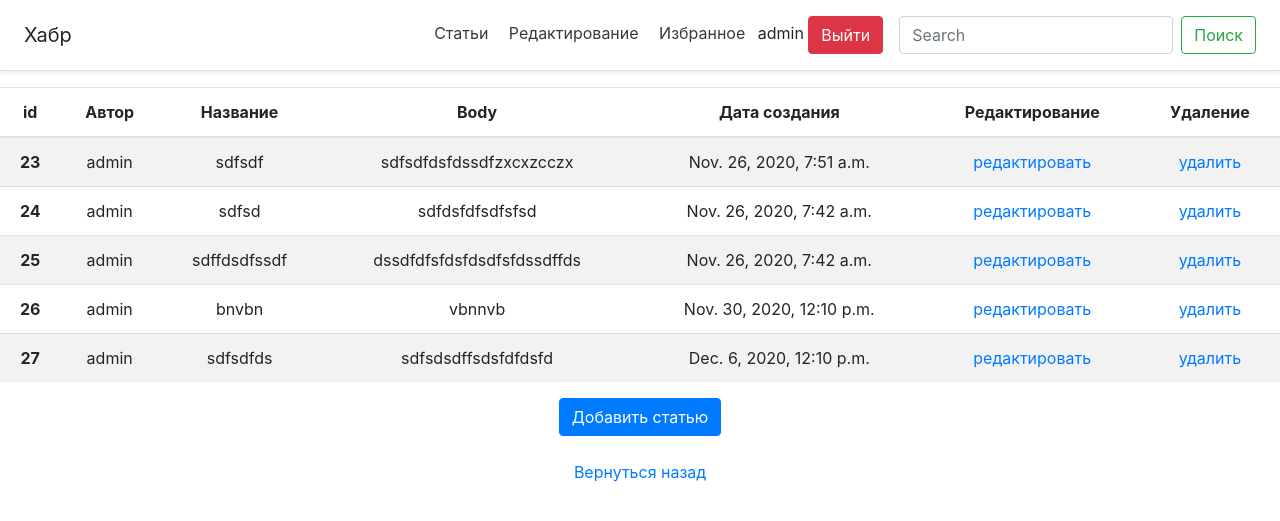
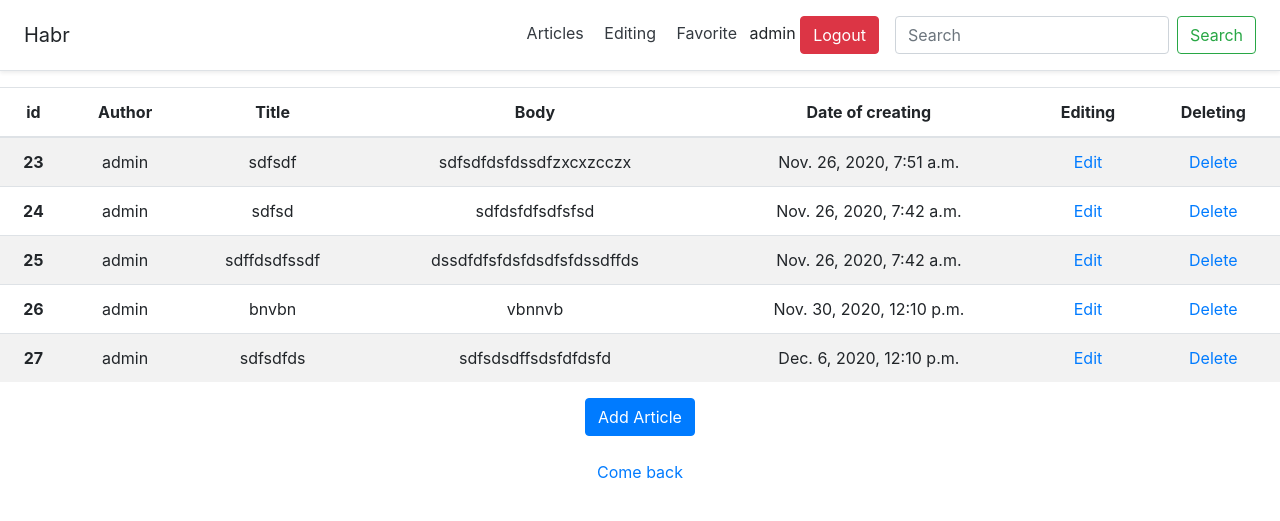
Before and after one commit to prostopank/Blog, a Django app: page /editpage in a window 1280 px wide. Shown: the top 521 px of the page. Run offline with Django 3.2, Linux system fonts and the light colour scheme; a user stored in the database is signed in; data comes from the database, SQL or seed files in the repository; both versions use the stored data as it was after the commit.

Commit message:
Switch to eng

```diff
--- a/Blog/main/templates/main/base.html
+++ b/Blog/main/templates/main/base.html
@@ -9,22 +9,22 @@
 <body class="text-center" >
     <head >
     <div class="d-flex flex-column flex-md-row align-items-center p-3 px-md-4 mb-3 bg-white border-bottom shadow-sm">
-        <h5 class="my-0 mr-md-auto font-weight-normal">Хабр</h5>
+        <h5 class="my-0 mr-md-auto font-weight-normal">Habr</h5>
         <nav class="my-2 my-md-0 mr-md-3">
-          <a class="p-2 text-dark" href="/">Статьи</a>
-          <a class="p-2 text-dark" href="/editpage">Редактирование</a>
+          <a class="p-2 text-dark" href="/">Articles</a>
+          <a class="p-2 text-dark" href="/editpage">Editing</a>
           {% if request.user.is_authenticated %}
-          <a class="p-2 text-dark" href="/favoritearticle">Избранное</a>
+          <a class="p-2 text-dark" href="/favoritearticle">Favorite</a>
           <td>{{request.user}}</td>
-          <a class="btn btn-danger" href="logout">Выйти</a>
+          <a class="btn btn-danger" href="logout">Logout</a>
           {% else %}
-          <a class="p-2 text-dark" href="/login">Войти</a>
-          <a class="btn btn-outline-primary" href="/register">Регистрация</a>
+          <a class="p-2 text-dark" href="/login">Sign in</a>
+          <a class="btn btn-outline-primary" href="/register">Registration</a>
           {% endif %}
         </nav>
         <form class="form-inline my-2 my-lg-0" action="{% url 'search' %}" method="GET">
             <input class="form-control mr-sm-2" type="search" placeholder="Search" aria-label="Search" name="search">
-            <button class="btn btn-outline-success my-2 my-sm-0" type="submit">Поиск</button>
+            <button class="btn btn-outline-success my-2 my-sm-0" type="submit">Search</button>
         </form>
     </div>
     </head>
--- a/Blog/main/templates/main/editpage.html
+++ b/Blog/main/templates/main/editpage.html
@@ -5,13 +5,13 @@
 
 {% if update %}
 
-<p class="mt-4">Страница Редактирования</p>
+<p class="mt-4">Page of editing</p>
 
 <form id="update_form" method="post">{% csrf_token %}{{form}}</form><br>
-<button type="submit" form="update_form" class="btn btn-primary">Обновить</button>
+<button type="submit" form="update_form" class="btn btn-primary">Refresh</button>
 <br>
 <br>
-<a href="/editpage">Вернуться назад</a>
+<a href="/editpage">Come back</a>
 
 {% else %}
 
@@ -19,12 +19,12 @@
     <thead>
       <tr>
         <th scope="col">id</th>
-        <th scope="col">Автор</th>
-        <th scope="col">Название</th>
+        <th scope="col">Author</th>
+        <th scope="col">Title</th>
         <th scope="col">Body</th>
-        <th scope="col">Дата создания</th>
-        <th scope="col">Редактирование</th>
-        <th scope="col">Удаление</th>
+        <th scope="col">Date of creating</th>
+        <th scope="col">Editing</th>
+        <th scope="col">Deleting</th>
       </tr>
     </thead>
     <tbody>
@@ -36,12 +36,12 @@
         <td>{{i.title}}</td>
         <td>{{i.body|truncatechars:"100"}}</td>
         <td>{{i.create_date}}</td>
-        <td><a href="{% url 'updatepage' i.id %}">редактировать</a></td>
+        <td><a href="{% url 'updatepage' i.id %}">Edit</a></td>
         <form id="delete_form{{i.id}}" action="{% url 'deletepage' i.id %}" method="POST">{% csrf_token %}</form>
-        <td><a href="javascript: void()" onclick="delete_question{{i.id}}()">удалить</a>
+        <td><a href="javascript: void()" onclick="delete_question{{i.id}}()">Delete</a>
           <script>
             function delete_question{{i.id}}() {
-              if (confirm("Подтвердите: ")){
+              if (confirm("Confirm: ")){
                 document.getElementById('delete_form{{i.id}}').submit()
               }
             }
@@ -55,7 +55,7 @@
 
 <!-- Button trigger modal -->
 <button type="button" class="btn btn-primary" data-toggle="modal" data-target="#exampleModal">
-  Добавить статью
+  Add Article
 </button><br>
 <br>
 
@@ -73,14 +73,14 @@
         <form id="add_form" method="post">{% csrf_token %}{{form}}</form>
       </div>
       <div class="modal-footer">
-        <button type="button" class="btn btn-secondary" data-dismiss="modal">Отмена</button>
-        <button type="submit" form="add_form" class="btn btn-primary">Сохранить</button>
+        <button type="button" class="btn btn-secondary" data-dismiss="modal">Cancel</button>
+        <button type="submit" form="add_form" class="btn btn-primary">Save</button>
       </div>
     </div>
   </div>
 </div>
 
-<a href="/">Вернуться назад</a>
+<a href="/">Come back</a>
 
 {% endif %}
 
--- a/Blog/main/templates/main/index.html
+++ b/Blog/main/templates/main/index.html
@@ -12,7 +12,7 @@
         <div class="card-body text-center">
             <h5 class="card-title">{{i.title}}</h5>
             <p class="card-text">{{i.body|truncatechars:"500"}}</p><br>
-            <a href="/article/{{i.id}}" class="btn" ">Перейти</a>
+            <a href="/article/{{i.id}}" class="btn" "> Go to</a>
         </div>
     </div>
 </div>
--- a/Blog/main/templates/main/login.html
+++ b/Blog/main/templates/main/login.html
@@ -4,10 +4,10 @@
 
 <div class="col-4">
     <form id="add_form" method="post">{% csrf_token %}{{form}}</form><br>
-    <button type="submit" form="add_form" class="btn btn-primary">Войти</button>
+    <button type="submit" form="add_form" class="btn btn-primary">Sign in</button>
 </div>
 <br>
-<a href="/">Вернуться назад</a>
+<a href="/">Come back</a>
 
 
 {% endblock %}
```
Also changed, not shown: Blog/main/templates/main/article.html (+9 -8 lines), Blog/main/templates/main/favoritearticle.html (+13 -11 lines), Blog/main/templates/main/register.html (+4 -3 lines), Blog/main/templates/main/search.html (+11 -11 lines), Blog/db.sqlite3.
